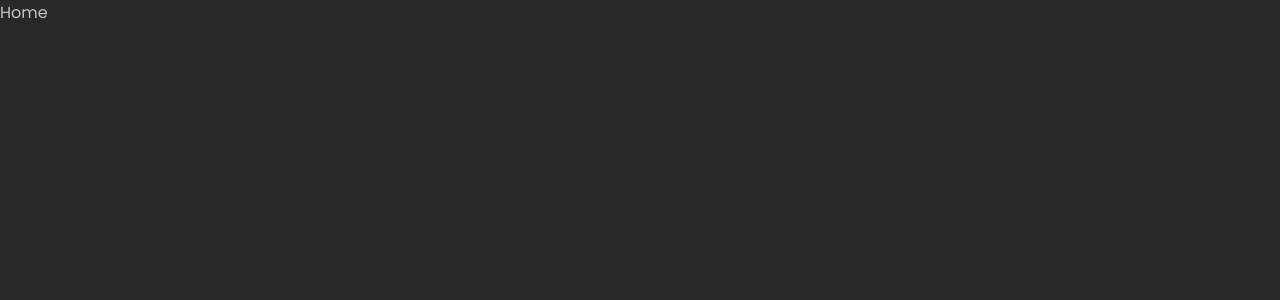
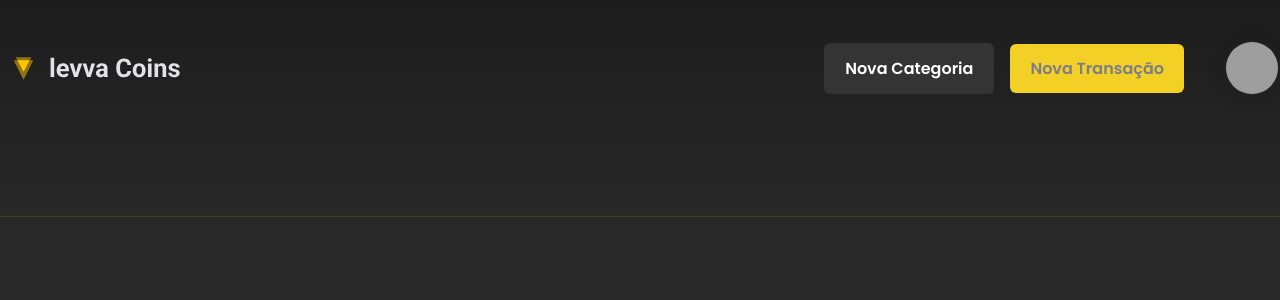
Before and after one commit to heitorgandolfi/levva-coins, a React (Vite) app: page /home in a window 1280 px wide. Shown: the top 300 px of the page. Built offline with nearby package versions, Linux system fonts and the light colour scheme; grey boxes are pictures that could not be loaded.

Commit message:
feat(header): finalize header styling and structure
The changes include:

- Styling adjustments to achieve the desired visual appearance

- Structural enhancements to ensure proper organization and functionality

```diff
--- a/index.html
+++ b/index.html
@@ -5,7 +5,7 @@
     <link rel="preconnect" href="https://fonts.gstatic.com" crossorigin />
 
     <meta charset="UTF-8" />
-    <link rel="icon" type="image/svg+xml" href="/vite.svg" />
+    <link rel="icon" type="image/png" href="./public/favicon.png" />
     <meta name="viewport" content="width=device-width, initial-scale=1.0" />
     <title>Levva Coins</title>
 
--- /dev/null
+++ b/src/components/Header/index.tsx
@@ -0,0 +1,30 @@
+import {
+  HeaderContainer,
+  HeaderContent,
+  InteractWrapper,
+  NewCategoryButton,
+  NewTransactionButton,
+  UserAvatar,
+} from "./styles";
+
+import levvaCoinsLogo from "../../assets/logo.svg";
+
+export const Header = () => {
+  return (
+    <HeaderContainer>
+      <HeaderContent>
+        <img src={levvaCoinsLogo} alt="levva coins logo" />
+        <InteractWrapper>
+          <div>
+            <NewCategoryButton>Nova Categoria</NewCategoryButton>
+            <NewTransactionButton>Nova Transação</NewTransactionButton>
+          </div>
+          <UserAvatar
+            src="https://github.com/heitorgandolfi.png"
+            alt="Foto Usuário"
+          />
+        </InteractWrapper>
+      </HeaderContent>
+    </HeaderContainer>
+  );
+};
--- /dev/null
+++ b/src/components/Header/styles.ts
@@ -0,0 +1,86 @@
+import styled from "styled-components";
+
+export const HeaderContainer = styled.header`
+  width: 100vw;
+  background: linear-gradient(
+    to bottom,
+    ${(props) => props.theme["black"]},
+    ${(props) => props.theme["gray-600"]}
+  );
+
+  border-bottom: 1px solid ${(props) => props.theme["yellow-500"]}30;
+`;
+
+export const HeaderContent = styled.div`
+  display: flex;
+  align-items: center;
+  justify-content: space-between;
+  flex-wrap: wrap;
+
+  max-width: 1360px;
+  width: 100%;
+  padding: 2.5rem 0 7.5rem;
+  margin: 0 auto;
+`;
+
+export const NewCategoryButton = styled.button`
+  padding: 0.75rem 1.25rem;
+  border-radius: 6px;
+  margin-right: 1rem;
+
+  font-weight: bold;
+  border: 1px solid transparent;
+  background-color: ${(props) => props.theme["gray-500"]};
+  color: ${(props) => props.theme["white"]};
+
+  transition: all 0.5s ease;
+
+  &:hover {
+    cursor: pointer;
+    background-color: ${(props) => props.theme["gray-600"]};
+    color: ${(props) => props.theme["yellow-500"]};
+    border: 1px solid ${(props) => props.theme["yellow-500"]};
+  }
+`;
+
+export const NewTransactionButton = styled.button`
+  padding: 0.75rem 1.25rem;
+  border-radius: 6px;
+
+  font-weight: bold;
+  background-color: ${(props) => props.theme["yellow-300"]};
+  color: ${(props) => props.theme["gray-400"]};
+
+  transition: background-color 0.5s ease;
+
+  &:hover {
+    cursor: pointer;
+    background-color: ${(props) => props.theme["yellow-500"]};
+  }
+`;
+
+export const UserAvatar = styled.img`
+  width: 3.5rem;
+  height: 3.5rem;
+  border-radius: 50%;
+  border: 2px solid transparent;
+  box-shadow: 0px 0px 10px 10px #00000010;
+
+  transition: all 0.3s;
+
+  &:hover {
+    cursor: pointer;
+    border: 2px solid ${(props) => props.theme["yellow-500"]};
+    box-shadow: 0px 0px 10px 20px #00000015;
+  }
+`;
+
+export const InteractWrapper = styled.div`
+  display: flex;
+  align-items: center;
+  flex-wrap: wrap-reverse;
+
+  img {
+    margin-left: 2.5rem;
+  }
+`;
--- a/src/layouts/AuthLayout/index.tsx
+++ b/src/layouts/AuthLayout/index.tsx
@@ -1,6 +1,6 @@
 import { ReactNode } from "react";
 
-import LevvaCoinsLogo from "../../assets/logo.svg";
+import levvaCoinsLogo from "../../assets/logo.svg";
 import { AuthBackground, AuthContent, AuthWrapper } from "./styles";
 
 interface AuthLayoutProps {
@@ -14,7 +14,7 @@
     <AuthBackground>
       <AuthWrapper>
         <header>
-          <img src={LevvaCoinsLogo} alt="Marca Levva Coins" />
+          <img src={levvaCoinsLogo} alt="levva coins logo" />
         </header>
 
         <AuthContent>
--- a/src/pages/Home/index.tsx
+++ b/src/pages/Home/index.tsx
@@ -1,3 +1,10 @@
+import { Header } from "../../components/Header";
+import { HomeWrapper } from "./styles";
+
 export const Home = () => {
-  return <p>Home</p>;
+  return (
+    <HomeWrapper>
+      <Header />
+    </HomeWrapper>
+  );
 };
--- /dev/null
+++ b/src/pages/Home/styles.ts
@@ -0,0 +1,6 @@
+import styled from "styled-components";
+
+export const HomeWrapper = styled.div`
+  display: grid;
+  grid-template-columns: 1fr 77em 1fr;
+`;
--- a/src/pages/NewAccount/index.tsx
+++ b/src/pages/NewAccount/index.tsx
@@ -21,7 +21,7 @@
         <AuthFormLink href="/login">
           Já possui conta? Faça login aqui.
         </AuthFormLink>
-        <AuthButton>Criar conta</AuthButton>
+        <AuthButton type="submit">Criar conta</AuthButton>
       </AuthForm>
     </AuthLayout>
   );
--- a/src/styles/defaultTheme.ts
+++ b/src/styles/defaultTheme.ts
@@ -5,6 +5,7 @@
   "gray-400": "#7C7C8A",
   "gray-500": "#343435",
   "gray-600": "#282829",
+  "gray-700": "#202021",
 
   black: "#1D1D1D",
 
--- a/src/styles/global.ts
+++ b/src/styles/global.ts
@@ -30,7 +30,7 @@
   flex-direction: column;
   justify-content: flex-start;
 
-  /* gap: 1rem; */
+  gap: 1rem;
   padding: 1rem 0 0;
 `;
 
@@ -41,13 +41,13 @@
   padding: 1rem;
   border-radius: 6px;
 
-  & + & {
+  /* & + & {
     margin-top: 1rem;
-  }
+  } */
 `;
 
 export const AuthButton = styled.button`
-  margin-top: 1rem;
+  /* margin-top: 1rem; */
   padding: 1rem 0;
   border-radius: 6px;
 
@@ -63,7 +63,7 @@
 `;
 
 export const AuthFormLink = styled.a`
-  margin-top: 1rem;
+  /* margin-top: 1rem; */
   font-size: 1rem;
 
   text-decoration: none;
```
Also changed, not shown: public/favicon.png (added).
